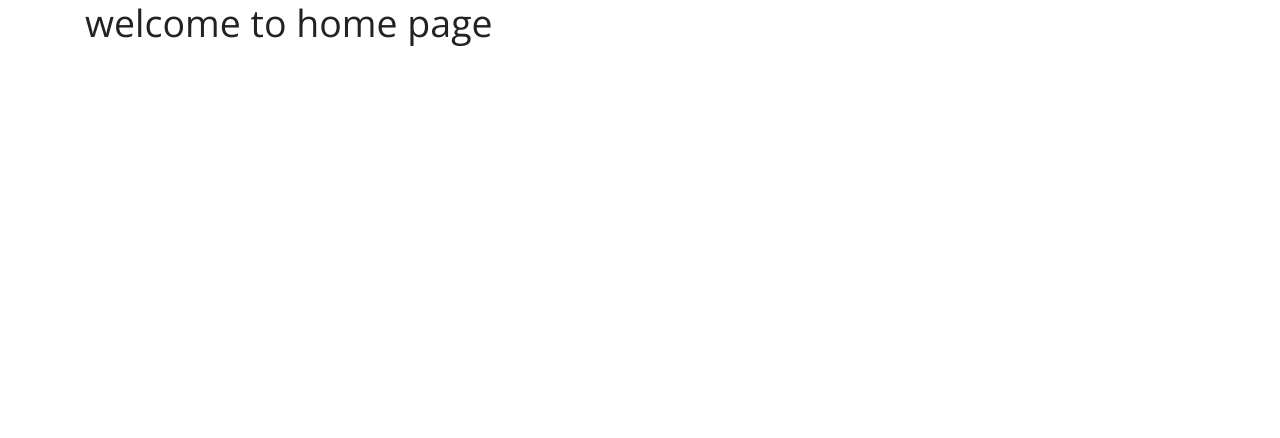
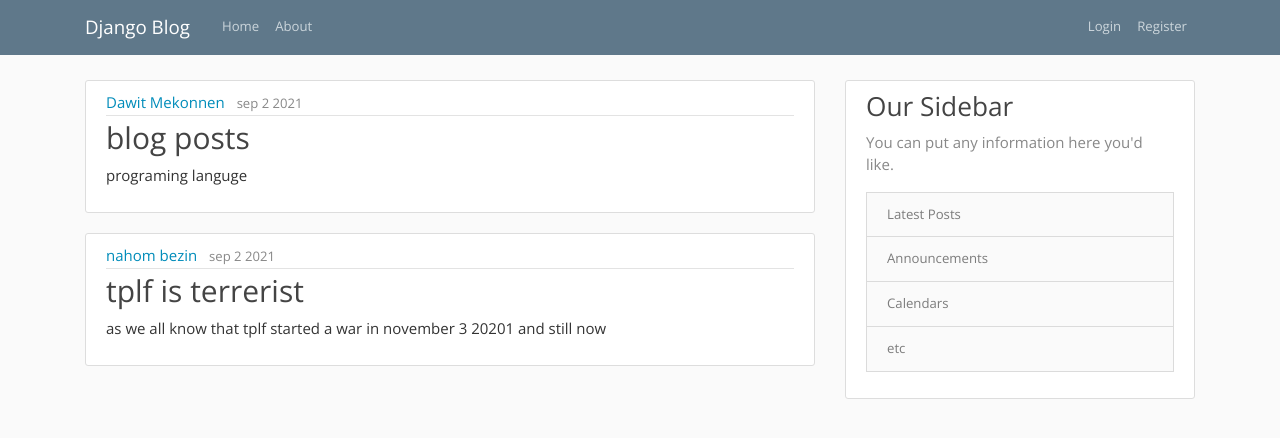
Before and after one commit to anonymousdomain/blog-app, a Django app: page /blog/ in a window 1280 px wide. Shown: the top 438 px of the page. Run offline with Django 4.2, Linux system fonts and the light colour scheme; some libraries are stand-ins or nearby versions.

Commit message:
base templates and home templates dumy data used for testing the templates

```diff
--- /dev/null
+++ b/blog/static/blog/main.css
@@ -0,0 +1,84 @@
+body {
+    background: #fafafa;
+    color: #333333;
+    margin-top: 5rem;
+  }
+
+  h1, h2, h3, h4, h5, h6 {
+    color: #444444;
+  }
+
+  ul {
+    margin: 0;
+  }
+
+  .bg-steel {
+    background-color: #5f788a;
+  }
+
+  .site-header .navbar-nav .nav-link {
+    color: #cbd5db;
+  }
+
+  .site-header .navbar-nav .nav-link:hover {
+    color: #ffffff;
+  }
+
+  .site-header .navbar-nav .nav-link.active {
+    font-weight: 500;
+  }
+
+  .content-section {
+    background: #ffffff;
+    padding: 10px 20px;
+    border: 1px solid #dddddd;
+    border-radius: 3px;
+    margin-bottom: 20px;
+  }
+
+  .article-title {
+    color: #444444;
+  }
+
+  a.article-title:hover {
+    color: #428bca;
+    text-decoration: none;
+  }
+
+  .article-content {
+    white-space: pre-line;
+  }
+
+  .article-img {
+    height: 65px;
+    width: 65px;
+    margin-right: 16px;
+  }
+
+  .article-metadata {
+    padding-bottom: 1px;
+    margin-bottom: 4px;
+    border-bottom: 1px solid #e3e3e3
+  }
+
+  .article-metadata a:hover {
+    color: #333;
+    text-decoration: none;
+  }
+
+  .article-svg {
+    width: 25px;
+    height: 25px;
+    vertical-align: middle;
+  }
+
+  .account-img {
+    height: 125px;
+    width: 125px;
+    margin-right: 20px;
+    margin-bottom: 16px;
+  }
+
+  .account-heading {
+    font-size: 2.5rem;
+  }
--- a/blog/templates/blog/base.html
+++ b/blog/templates/blog/base.html
@@ -1,3 +1,4 @@
+{% load  static %}
 <!DOCTYPE html>
 <html>
   <head>
@@ -8,10 +9,66 @@
       integrity="sha384-mLBxp+1RMvmQmXOjBzRjqqr0dP9VHU2tb3FK6VB0fJN/AOu7/y+CAeYeWJZ4b3ii"
       crossorigin="anonymous"
     />
+<link rel="stylesheet" type="text/css" href="{% static 'blog/main.css' %}">
   </head>
   <body>
-   <div class="container">
-    {% block content %}{% endblock content %}
-   </div>
+    <header class="site-header">
+      <nav class="navbar navbar-expand-md navbar-dark bg-steel fixed-top">
+        <div class="container">
+          <a class="navbar-brand mr-4" href="{% url 'blog-home' %}"
+            >Django Blog</a
+          >
+          <button
+            class="navbar-toggler"
+            type="button"
+            data-toggle="collapse"
+            data-target="#navbarToggle"
+            aria-controls="navbarToggle"
+            aria-expanded="false"
+            aria-label="Toggle navigation"
+          >
+            <span class="navbar-toggler-icon"></span>
+          </button>
+          <div class="collapse navbar-collapse" id="navbarToggle">
+            <div class="navbar-nav mr-auto">
+              <a class="nav-item nav-link" href="{% url 'blog-home' %}">Home</a>
+              <a class="nav-item nav-link" href="{% url 'blog-about' %}">About</a>
+            </div>
+            <!-- Navbar Right Side -->
+            <div class="navbar-nav">
+              <a class="nav-item nav-link" href="#">Login</a>
+              <a class="nav-item nav-link" href="#">Register</a>
+            </div>
+          </div>
+        </div>
+      </nav>
+    </header>
+    <main role="main" class="container">
+        <div class="row">
+          <div class="col-md-8">
+            {% block content %}{% endblock %}
+          </div>
+          <div class="col-md-4">
+            <div class="content-section">
+              <h3>Our Sidebar</h3>
+              <p class='text-muted'>You can put any information here you'd like.
+                <ul class="list-group">
+                  <li class="list-group-item list-group-item-light">Latest Posts</li>
+                  <li class="list-group-item list-group-item-light">Announcements</li>
+                  <li class="list-group-item list-group-item-light">Calendars</li>
+                  <li class="list-group-item list-group-item-light">etc</li>
+                </ul>
+              </p>
+            </div>
+          </div>
+        </div>
+      </main>
+
+      <!-- Optional JavaScript -->
+      <!-- jQuery first, then Popper.js, then Bootstrap JS -->
+      <script src="https://code.jquery.com/jquery-3.2.1.slim.min.js" integrity="sha384-KJ3o2DKtIkvYIK3UENzmM7KCkRr/rE9/Qpg6aAZGJwFDMVNA/GpGFF93hXpG5KkN" crossorigin="anonymous"></script>
+      <script src="https://cdnjs.cloudflare.com/ajax/libs/popper.js/1.12.9/umd/popper.min.js" integrity="sha384-ApNbgh9B+Y1QKtv3Rn7W3mgPxhU9K/ScQsAP7hUibX39j7fakFPskvXusvfa0b4Q" crossorigin="anonymous"></script>
+      <script src="https://maxcdn.bootstrapcdn.com/bootstrap/4.0.0/js/bootstrap.min.js" integrity="sha384-JZR6Spejh4U02d8jOt6vLEHfe/JQGiRRSQQxSfFWpi1MquVdAyjUar5+76PVCmYl" crossorigin="anonymous"></script>
+
   </body>
 </html>
--- a/blog/templates/blog/home.html
+++ b/blog/templates/blog/home.html
@@ -1,5 +1,15 @@
- {% extends 'blog/base.html' %}
-
- {% block content %}
- <h1>welcome to home page</h1>
- {% endblock content %}
+{% extends "blog/base.html" %}
+{% block content %}
+    {% for post in posts %}
+        <article class="media content-section">
+          <div class="media-body">
+            <div class="article-metadata">
+              <a class="mr-2" href="#">{{ post.author }}</a>
+              <small class="text-muted">{{ post.date_posted }}</small>
+            </div>
+            <h2><a class="article-title" href="#">{{ post.title }}</a></h2>
+            <p class="article-content">{{ post.content }}</p>
+          </div>
+        </article>
+    {% endfor %}
+{% endblock content %}
--- a/blog/views.py
+++ b/blog/views.py
@@ -1,9 +1,23 @@
 from django.shortcuts import render
 from django.http import HttpResponse
 # Create your views here.
-
+posts=[
+    {
+        'title':'blog posts',
+        'author':'Dawit Mekonnen',
+        'date_posted':'sep 2 2021',
+        'content':'programing languge'
+    },
+     {
+        'title':'tplf is terrerist',
+        'author':'nahom bezin ',
+        'date_posted':'sep 2 2021',
+        'content':'as we all know that tplf started a war in november 3 20201 and still now '
+    }
+]
 def home(request):
-    return render(request,'blog/home.html')
+    context={'posts':posts}
+    return render(request,'blog/home.html',context)
 
 def about(request):
-    return render(request,'blog/about.html')
+    return render(request,'blog/about.html',{'title':'title'})
```
